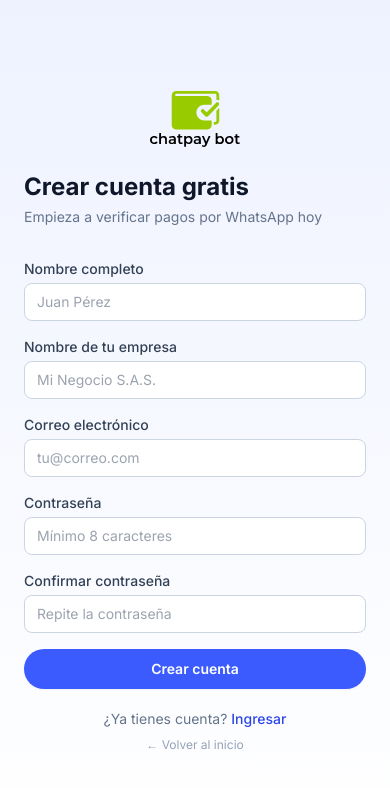
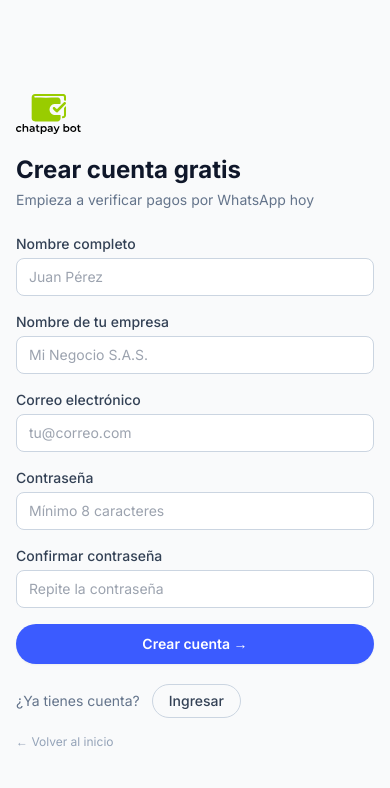
Before and after one commit to viptourscol/ChatPay, a React (Vite) app: page /registro in a window 390 px wide. Shown: the top 788 px of the page. Built offline with nearby package versions, Linux system fonts and the light colour scheme; no server answers.

Commit message:
feat: login/registro estilo Wompi - banner tarjeta centrada

```diff
--- a/src/pages/Login.jsx
+++ b/src/pages/Login.jsx
@@ -1,19 +1,6 @@
 import { useState } from 'react';
 import { Link } from 'react-router-dom';
 import { supabase } from '../lib/supabase.js';
-
-
-function LoginBanner() {
-  return (
-    <div className="hidden lg:block min-h-screen">
-      <img
-        src="/banner-chatpay.png"
-        alt="ChatPay – verifica pagos automáticamente por WhatsApp"
-        className="w-full h-full object-cover object-center"
-      />
-    </div>
-  );
-}
 
 export default function Login() {
   const [email, setEmail] = useState('');
@@ -31,43 +18,54 @@ export default function Login() {
   };
 
   return (
-    <div className="min-h-screen lg:grid lg:grid-cols-2">
-      <LoginBanner />
+    <div className="min-h-screen bg-gray-50 flex flex-col items-center justify-center px-4 py-10">
+      {/* Contenedor principal estilo Wompi */}
+      <div className="w-full max-w-4xl flex flex-col lg:flex-row items-center gap-10">
 
-      {/* Formulario */}
-      <div className="min-h-screen flex items-center justify-center px-6 bg-gradient-to-b from-brand-50 to-white lg:bg-white">
-        <div className="w-full max-w-md">
-          {/* Logo solo visible en móvil */}
-          <div className="text-center mb-8 lg:hidden">
+        {/* Banner izquierda — tarjeta contenida */}
+        <div className="hidden lg:block flex-shrink-0 w-80 xl:w-96">
+          <img
+            src="/banner-chatpay.png"
+            alt="ChatPay – verifica pagos automáticamente por WhatsApp"
+            className="w-full rounded-3xl shadow-xl object-cover"
+          />
+        </div>
+
+        {/* Formulario derecha */}
+        <div className="w-full max-w-sm">
+          {/* Logo */}
+          <div className="mb-1">
             <Link to="/">
-              <img src="/logo.svg" alt="ChatPay Bot" className="h-14 w-auto mx-auto" />
+              <img src="/logo.svg" alt="ChatPay" className="h-10 w-auto" />
             </Link>
           </div>
 
-          <div className="mb-8">
-            <h1 className="text-2xl font-bold text-slate-900">Ingresar a ChatPay</h1>
-            <p className="text-slate-500 text-sm mt-1">Verificación de pagos por WhatsApp</p>
+          <div className="mb-7 mt-5">
+            <h1 className="text-2xl font-bold text-slate-900">¡Bienvenido de vuelta!</h1>
           </div>
 
           <form onSubmit={submit} className="space-y-4">
             <div>
-              <label className="label">Correo</label>
-              <input className="input" type="email" required value={email} onChange={(e) => setEmail(e.target.value)} />
+              <label className="label">Correo electrónico</label>
+              <input className="input" type="email" required placeholder="tu@empresa.com" value={email} onChange={(e) => setEmail(e.target.value)} />
             </div>
             <div>
               <label className="label">Contraseña</label>
               <input className="input" type="password" required value={password} onChange={(e) => setPassword(e.target.value)} />
             </div>
-            {error && <div className="text-sm text-red-600">{error}</div>}
-            <button className="btn btn-primary w-full py-3" disabled={loading}>
-              {loading ? 'Entrando…' : 'Ingresar'}
+            {error && <div className="rounded-lg bg-red-50 border border-red-200 px-3 py-2 text-sm text-red-600">{error}</div>}
+            <button className="btn btn-primary w-full py-3 rounded-full" disabled={loading}>
+              {loading ? 'Entrando…' : 'Inicia sesión →'}
             </button>
           </form>
-          <p className="mt-5 text-center text-sm text-slate-500">
-            ¿No tienes cuenta?{' '}
-            <Link to="/registro" className="text-brand-600 hover:underline font-medium">Crear cuenta gratis</Link>
-          </p>
-          <p className="text-center text-xs text-slate-400 mt-2">
+
+          <div className="mt-5 flex items-center gap-3">
+            <span className="text-sm text-slate-500">¿No tienes una cuenta?</span>
+            <Link to="/registro" className="text-sm border border-slate-300 rounded-full px-4 py-1.5 font-medium text-slate-700 hover:border-brand-500 hover:text-brand-600 transition-colors">
+              Regístrate aquí
+            </Link>
+          </div>
+          <p className="text-xs text-slate-400 mt-4">
             <Link to="/" className="hover:underline">← Volver al inicio</Link>
           </p>
         </div>
--- a/src/pages/Register.jsx
+++ b/src/pages/Register.jsx
@@ -3,18 +3,6 @@ import { Link, useNavigate } from 'react-router-dom';
 import { supabase } from '../lib/supabase.js';
 import { api } from '../lib/api.js';
 import { CheckCircle2 } from 'lucide-react';
-
-function RegisterBanner() {
-  return (
-    <div className="hidden lg:block min-h-screen">
-      <img
-        src="/banner-chatpay.png"
-        alt="ChatPay – verifica pagos automáticamente por WhatsApp"
-        className="w-full h-full object-cover object-center"
-      />
-    </div>
-  );
-}
 
 export default function Register() {
   const navigate = useNavigate();
@@ -58,14 +46,24 @@ export default function Register() {
   }
 
   return (
-    <div className="min-h-screen lg:grid lg:grid-cols-2">
-      <RegisterBanner />
-      <div className="min-h-screen flex items-center justify-center px-6 bg-gradient-to-b from-brand-50 to-white lg:bg-white py-12">
-        <div className="w-full max-w-md">
-          <div className="text-center mb-6 lg:hidden">
-            <Link to="/"><img src="/logo.svg" alt="ChatPay Bot" className="h-14 w-auto mx-auto" /></Link>
+    <div className="min-h-screen bg-gray-50 flex flex-col items-center justify-center px-4 py-10">
+      <div className="w-full max-w-4xl flex flex-col lg:flex-row items-start gap-10">
+
+        {/* Banner izquierda */}
+        <div className="hidden lg:block flex-shrink-0 w-80 xl:w-96">
+          <img
+            src="/banner-chatpay.png"
+            alt="ChatPay – verifica pagos automáticamente por WhatsApp"
+            className="w-full rounded-3xl shadow-xl object-cover"
+          />
+        </div>
+
+        {/* Formulario derecha */}
+        <div className="w-full max-w-sm">
+          <div className="mb-1">
+            <Link to="/"><img src="/logo.svg" alt="ChatPay" className="h-10 w-auto" /></Link>
           </div>
-          <div className="mb-8">
+          <div className="mb-6 mt-5">
             <h1 className="text-2xl font-bold text-slate-900">Crear cuenta gratis</h1>
             <p className="text-slate-500 text-sm mt-1">Empieza a verificar pagos por WhatsApp hoy</p>
           </div>
@@ -93,15 +91,17 @@ export default function Register() {
             {error && (
               <div className="rounded-lg bg-red-50 border border-red-200 px-3 py-2 text-sm text-red-600">{error}</div>
             )}
-            <button className="btn btn-primary w-full py-3" disabled={loading}>
-              {loading ? 'Creando cuenta…' : 'Crear cuenta'}
+            <button className="btn btn-primary w-full py-3 rounded-full" disabled={loading}>
+              {loading ? 'Creando cuenta…' : 'Crear cuenta →'}
             </button>
           </form>
-          <p className="mt-5 text-center text-sm text-slate-500">
-            ¿Ya tienes cuenta?{' '}
-            <Link to="/login" className="text-brand-600 hover:underline font-medium">Ingresar</Link>
-          </p>
-          <p className="text-center text-xs text-slate-400 mt-2">
+          <div className="mt-5 flex items-center gap-3">
+            <span className="text-sm text-slate-500">¿Ya tienes cuenta?</span>
+            <Link to="/login" className="text-sm border border-slate-300 rounded-full px-4 py-1.5 font-medium text-slate-700 hover:border-brand-500 hover:text-brand-600 transition-colors">
+              Ingresar
+            </Link>
+          </div>
+          <p className="text-xs text-slate-400 mt-4">
             <Link to="/" className="hover:underline">← Volver al inicio</Link>
           </p>
         </div>
```
